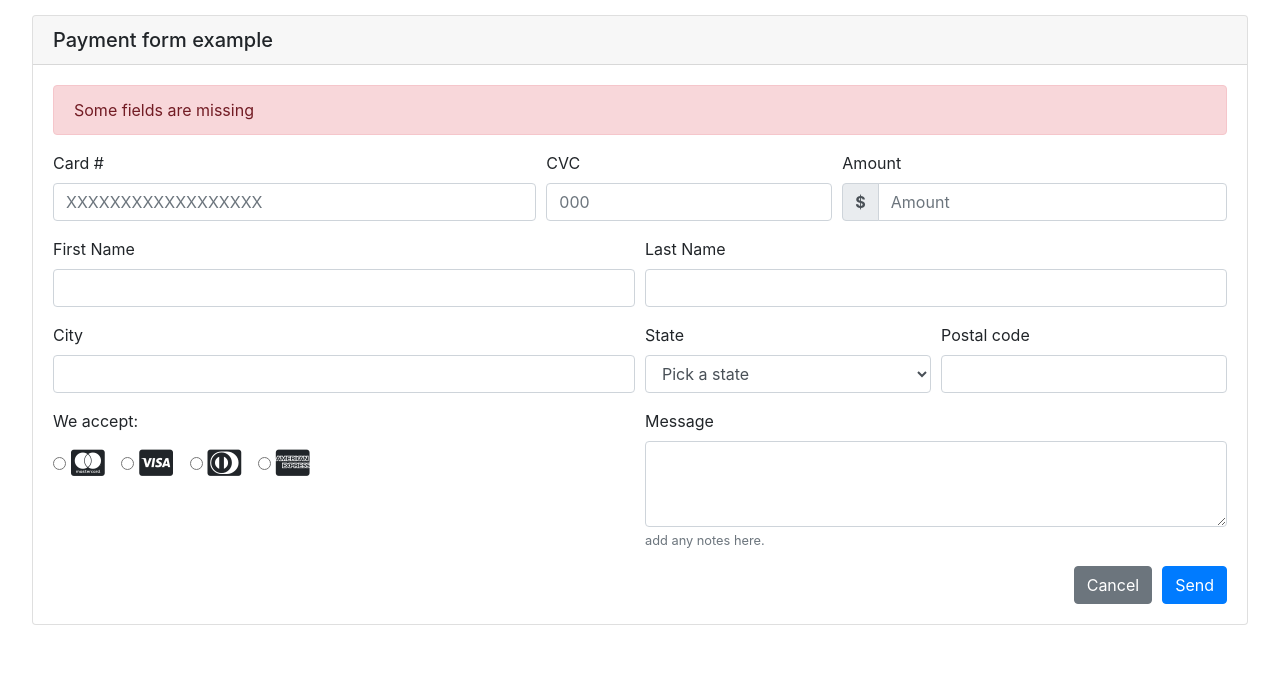
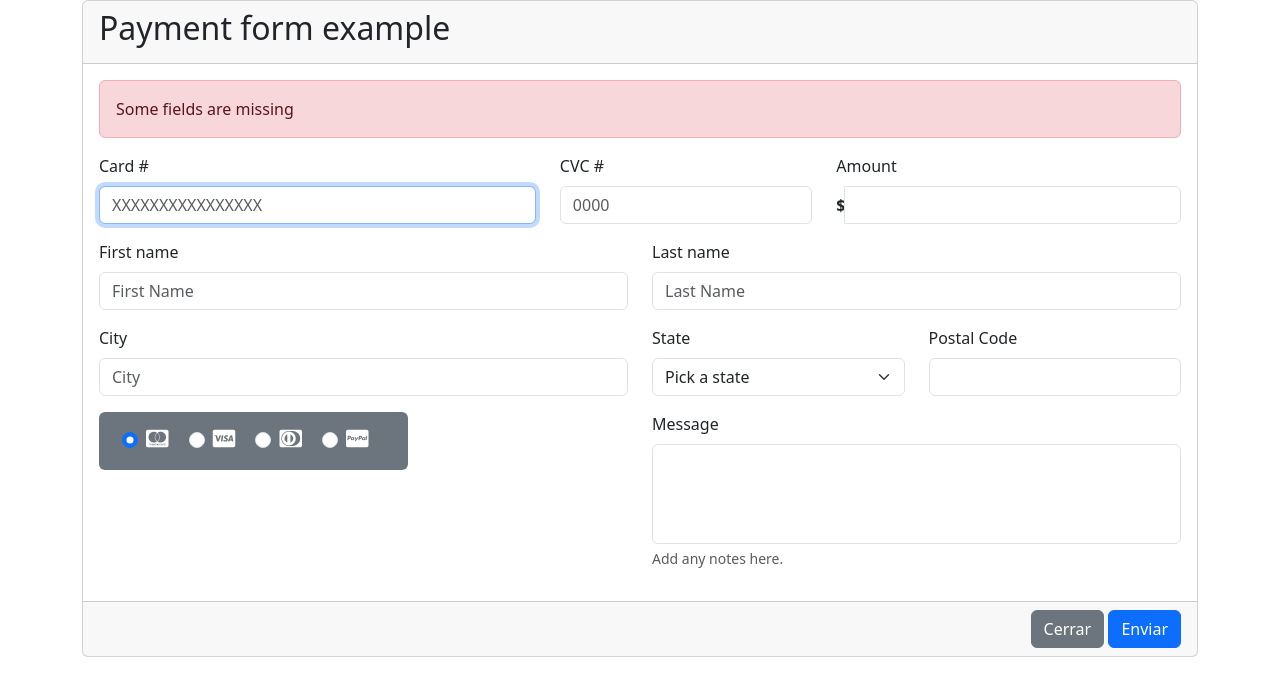
Before and after one commit to 4GeeksAcademy/formulario-con-HTML5-brunna, a plain HTML site: page index.html in a window 1280 px wide. Drawn offline with nearby package versions, Linux system fonts and the light colour scheme.

Commit message:
ajustandosimbolo

```diff
--- a/index.html
+++ b/index.html
@@ -1,129 +1,122 @@
-<!doctype html>
+<!DOCTYPE html>
 <html lang="en">
 <head>
-        <!-- Required meta tags -->
-        <meta charset="utf-8">
-        <meta name="viewport" content="width=device-width, initial-scale=1, shrink-to-fit=no">
-
-        <!-- Estilos -->
-        <link rel="stylesheet" href="https://use.fontawesome.com/releases/v5.8.1/css/all.css" integrity="sha384-50oBUHEmvpQ+1lW4y57PTFmhCaXp0ML5d60M1M7uH2+nqUivzIebhndOJK28anvf" crossorigin="anonymous">
-        <link rel="stylesheet" href="https://stackpath.bootstrapcdn.com/bootstrap/4.3.1/css/bootstrap.min.css" integrity="sha384-ggOyR0iXCbMQv3Xipma34MD+dH/1fQ784/j6cY/iJTQUOhcWr7x9JvoRxT2MZw1T" crossorigin="anonymous">
-        <link rel="stylesheet" href="style-forms.css">
-        <title>Payment form example</title>
+    <meta charset="UTF-8">
+    <meta name="viewport" content="width=device-width, initial-scale=1.0">
+    <link href="https://cdn.jsdelivr.net/npm/bootstrap@5.3.3/dist/css/bootstrap.min.css" rel="stylesheet" integrity="sha384-QWTKZyjpPEjISv5WaRU9OFeRpok6YctnYmDr5pNlyT2bRjXh0JMhjY6hW+ALEwIH" crossorigin="anonymous">
+    <link rel="stylesheet" href="https://cdnjs.cloudflare.com/ajax/libs/font-awesome/6.5.2/css/all.min.css" integrity="sha512-SnH5WK+bZxgPHs44uWIX+LLJAJ9/2PkPKZ5QiAj6Ta86w+fsb2TkcmfRyVX3pBnMFcV7oQPJkl9QevSCWr3W6A==" crossorigin="anonymous" referrerpolicy="no-referrer" />
+    <title>Document</title>
 </head>
 <body>
+    <div class="container">
+        <section>
+            <form action="">
                 <div class="card">
-            <h5 class="card-header">Payment form example</h5>
+                    <div class="card-header">
+                      <h2>Payment form example</h2>
+                    </div>
                     <div class="card-body">
                         <div class="alert alert-danger" role="alert">
-                    Some  fields are missing
+                            Some fields are missing
                         </div>
-                <form action="https://formspree.io/ishe.misa@gmail.com" method="POST">
-                    <div class="form-row">
-                        <div class="form-group col-md-5">
-                            <label for="inputCard">Card #</label>
-                            <input type="text" class="form-control"  id="inputCard"
-                            placeholder="XXXXXXXXXXXXXXXXXX"  maxlength="18" pattern="[0-9]{18}"
-                            title="Sólo puedes ingresar números" name="card" required>
+                        <div class="row">
+                            <div class="col-md-5">
+                                <label for="inputCard" class="form-label">Card #</label>
+                                <input type="text" class="form-control" id="inputCard" placeholder="XXXXXXXXXXXXXXXX" maxlength="20" required autofocus>
                             </div>
-                        <div class="form-group col-md-3">
-                            <label for="inputCVC">CVC</label>
-                            <input type="text" class="form-control" id="inputCVC" placeholder="000"
-                            maxlength="3" pattern="[0-9]{3}" title="000000"
-                            name= "cvc" required>
+                            <div class="col-md-3">
+                                <label for="inputCVC" class="form-label">CVC #</label>
+                                <input type="text" class="form-control" id="inputCard" placeholder="0000" maxlength="4" required>
                             </div>
-                        <div class="form-group col-md-4">
-                            <label for="inputAmount">Amount</label>
-                            <div class="input-group">
-                                <div class="input-group-prepend">
-                                    <span class="input-group-text"><strong>$</strong></span>
+
+                            <div class="col-md-4">
+                                <label for="inputCard" class="form-label">Amount</label>
+                                <div class="input-group align-items-center">
+                                    <span class="currency-symbol"><strong>$</strong></span>
+                                    <input type="number" id="inputCard" class="form-control" aria-label="Amount (to the nearest dollar)" required>
                                 </div>
-                                <input type="number" class="form-control" id="inputAmount" placeholder="Amount" name="monto" required>
+                            </div>
+
+                        </div>
+                        <div class="row my-3">
+                            <div class="col-md-6">
+                                <div class="mb-3">
+                                    <label for="inputFirstName" class="form-label">First name</label>
+                                    <input type="text" class="form-control" id="inputFirstName" placeholder="First Name" required>
+                                  </div>
+                                  <div class="mb-3">
+                                    <label for="inputCity" class="form-label">City</label>
+                                    <input type="text" class="form-control" id="inputCity" placeholder="City" required>
+                                  </div>
+                                  <!-- <div class="row"> -->
+                                    <div class="col-md-7 bg-secondary text-center p-3 rounded">
+                                        <div class="form-check form-check-inline">
+                                            <input class="form-check-input" type="radio" name="exampleRadios" id="exampleRadios1" value="option1" checked>
+                                            <label class="form-check-label" for="exampleRadios1">
+                                                <i class="fa-brands fa-cc-mastercard text-white fs-5"></i>
+                                            </label>
+                                          </div>
+                                          <div class="form-check form-check-inline">
+                                            <input class="form-check-input" type="radio" name="exampleRadios" id="exampleRadios2" value="option2">
+                                            <label class="form-check-label" for="exampleRadios2">
+                                                <i class="fa-brands fa-cc-visa text-white fs-5"></i>
+                                            </label>
+                                          </div>
+                                          <div class="form-check form-check-inline">
+                                            <input class="form-check-input" type="radio" name="exampleRadios" id="exampleRadios3" value="option2">
+                                            <label class="form-check-label" for="exampleRadios3">
+                                                <i class="fa-brands fa-cc-diners-club text-white fs-5"></i>
+                                            </label>
+                                          </div>
+                                          <div class="form-check form-check-inline">
+                                            <input class="form-check-input" type="radio" name="exampleRadios" id="exampleRadios4" value="option2">
+                                            <label class="form-check-label" for="exampleRadios4">
+                                                <i class="fa-brands fa-cc-paypal text-white fs-5"></i>
+                                            </label>
+                                          </div>
+                                      </div>
+                                  <!-- </div> -->
+                            </div>
+                            <div class="col-md-6">
+                                <div class="mb-3">
+                                    <label for="inputLastName" class="form-label">Last name</label>
+                                    <input type="text" class="form-control" id="inputLastName" placeholder="Last Name" required>
+                                  </div>
+                                  <div class="row">
+                                    <div class="col-md">
+                                        <label for="selectState" class="form-label">State</label>
+                                        <select id="selectState" class="form-select" required>
+                                            <option selected disabled value="">Pick a state</option>
+                                            <option value="1">One</option>
+                                            <option value="2">Two</option>
+                                            <option value="3">Three</option>
+                                          </select>
+                                    </div>
+                                    <div class="col-md">
+                                        <div class="mb-3">
+                                            <label for="formGroupExampleInput2" class="form-label">Postal Code</label>
+                                            <input type="number" class="form-control" id="formGroupExampleInput2" placeholder="" maxlength="5" required>
+                                          </div>
+                                    </div>
+                                    <label for="floatingTextarea2" class="form-label">Message</label>
+                                    <div class="form-floating">
+                                        <textarea class="form-control pt-2" placeholder="Leave a comment here" id="floatingTextarea2" style="height: 100px; resize: none;"></textarea>
+                                      </div>
+                                      <div class="form-text text-muted">Add any notes here.</div>
                                   </div>
                             </div>
                         </div>
-                    <div class="form-row">
-                            <div class="form-group col-md">
-                                <label for="inputName">First Name</label>
-                                <input type="text" class="form-control" id="inputName" placeholder=""
-                                name="nombre" required>
                     </div>
-                            <div class="form-group col-md">
-                                <label for="inputLastname">Last Name</label>
-                                <input type="text" class="form-control" id="inputLastname" placeholder=""
-                                name="apellido" required>
+                    <div class="card-footer text-body-secondary text-end">
+                        <button type="button" class="btn btn-secondary" onclick="closeForm()">Cerrar</button>
+                        <button type="submit" class="btn btn-primary">Enviar</button>
                     </div>
                   </div>
-                    <div class="form-row">
-                        <div class="form-group col-md-6">
-                            <label for="inputCity">City</label>
-                            <input type="text" class="form-control" id="inputCity" name="ciudad" required>
+            </form>
+        </section>
     </div>
-                        <div class="form-group col-md-3">
-                            <label for="inputState">State</label>
-                            <select id="inputState" class="form-control" name="estado">
-                                <option selected>Pick a state</option>
-                                <option value="ejemplo">...</option>
-                            </select>
-                        </div>
-                        <div class="form-group col-md-3">
-                            <label for="inputZip">Postal code </label>
-                            <input type="text" class="form-control" id="inputZip" maxlength="10"
-                            name="codigoPostal" required>
-                        </div>
-                    </div>
-                    <div class="form-row">
-                        <div class="form-group col-md-3">
-                                <label class="tarjetas" for="">We accept:</label>
-                            <div class="form-check form-check-inline">
-                                <input class="form-check-input" type="radio" name="tipoTarjeta"
-                                id="inlineRadio1" value="mc" required>
-                                <label class="form-check-label" for="inlineRadio1">
-                                    <i class="fab fa-cc-mastercard"></i>
-                                </label>
-                            </div>
-                            <div class="form-check form-check-inline">
-                                <input class="form-check-input" type="radio" name="tipoTarjeta"
-                                id="inlineRadio2" value="visa">
-                                <label class="form-check-label" for="inlineRadio2">
-                                    <i class="fab fa-cc-visa"></i>
-                                </label>
-                            </div>
-                            <div class="form-check form-check-inline">
-                                <input class="form-check-input" type="radio" name="tipoTarjeta"
-                                id="inlineRadio3" value="dinersClub">
-                                <label class="form-check-label" for="inlineRadio3">
-                                    <i class="fab fa-cc-diners-club"></i>
-                                </label>
-                            </div>
-                            <div class="form-check form-check-inline">
-                                <input class="form-check-input" type="radio" name="tipoTarjeta"
-                                id="inlineRadio4" value="americanExpress">
-                                <label class="form-check-label" for="inlineRadio4">
-                                    <i class="fab fa-cc-amex"></i>
-                                </label>
-                            </div>
-                        </div>
-                        <div class="form-group col-md-3">
-                        </div>
-                        <div class="form-group col-md-6">
-                            <label for="exampleFormControlTextarea1">Message</label>
-                            <textarea class="form-control" id="exampleFormControlTextarea1" rows="3">
-                            </textarea>
-                            <small id="comentarioHelpBlock" class="form-text text-muted">
-                            add any notes here.
-                            </small>
-                        </div>
-                    </div>
-                    <button type="submit" class="btn btn-primary">Send</button>
-                </form>
-            <a href="#" class="btn btn-secondary">Cancel</a>
-            </div>
-        </div>
-    <!-- Optional JavaScript -->
-    <!-- jQuery first, then Popper.js, then Bootstrap JS -->
-    <script src="https://code.jquery.com/jquery-3.3.1.slim.min.js" integrity="sha384-q8i/X+965DzO0rT7abK41JStQIAqVgRVzpbzo5smXKp4YfRvH+8abtTE1Pi6jizo" crossorigin="anonymous"></script>
-    <script src="https://cdnjs.cloudflare.com/ajax/libs/popper.js/1.14.7/umd/popper.min.js" integrity="sha384-UO2eT0CpHqdSJQ6hJty5KVphtPhzWj9WO1clHTMGa3JDZwrnQq4sF86dIHNDz0W1" crossorigin="anonymous"></script>
-    <script src="https://stackpath.bootstrapcdn.com/bootstrap/4.3.1/js/bootstrap.min.js" integrity="sha384-JjSmVgyd0p3pXB1rRibZUAYoIIy6OrQ6VrjIEaFf/nJGzIxFDsf4x0xIM+B07jRM" crossorigin="anonymous"></script>
+
+
+    <script src="https://cdn.jsdelivr.net/npm/bootstrap@5.3.3/dist/js/bootstrap.bundle.min.js" integrity="sha384-YvpcrYf0tY3lHB60NNkmXc5s9fDVZLESaAA55NDzOxhy9GkcIdslK1eN7N6jIeHz" crossorigin="anonymous"></script>
 </body>
 </html>
--- a/style-forms.css
+++ /dev/null
@@ -1,21 +0,0 @@
-.card{
-    width: 95%;
-    margin: 15px auto;
-}
-.tarjetas{
-    display:block;
-}
-.btn{
-    margin-left:10px;
-    float: right;
-}
-.form-check-label{
-    font-size: 30px;
-}
-
-input::-webkit-outer-spin-button,
-input::-webkit-inner-spin-button {
-
-    -webkit-appearance: none;
-    margin: 0;
-}
--- /dev/null
+++ b/styles.css
@@ -0,0 +1,13 @@
+.input-group {
+  display: flex;
+  align-items: center;
+  gap: 4px; /* Espacio entre el símbolo y el input */
+}
+
+.currency-symbol {
+  font-size: 1.2rem;       /* Tamaño del símbolo */
+  color: #111;             /* Color muy oscuro */
+  font-weight: bold;       /* Negrita adicional */
+  position: relative;
+  top: -3px;               /* Ajuste vertical del símbolo */
+}
```
Lines whose indentation alone changed are shown as unchanged.
